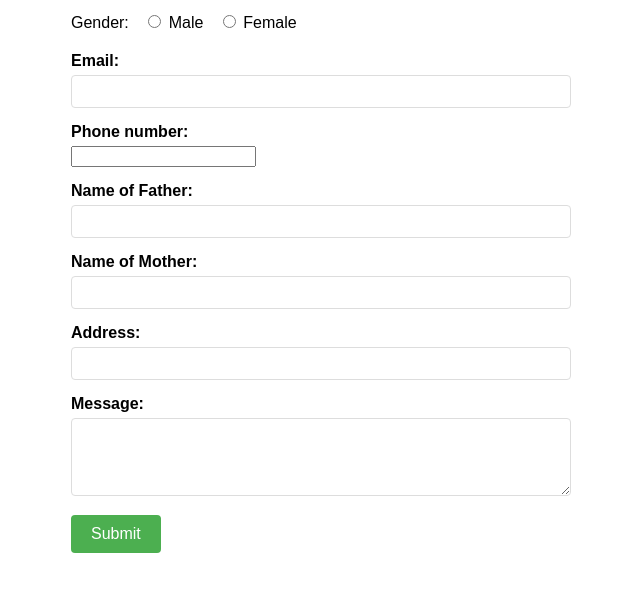
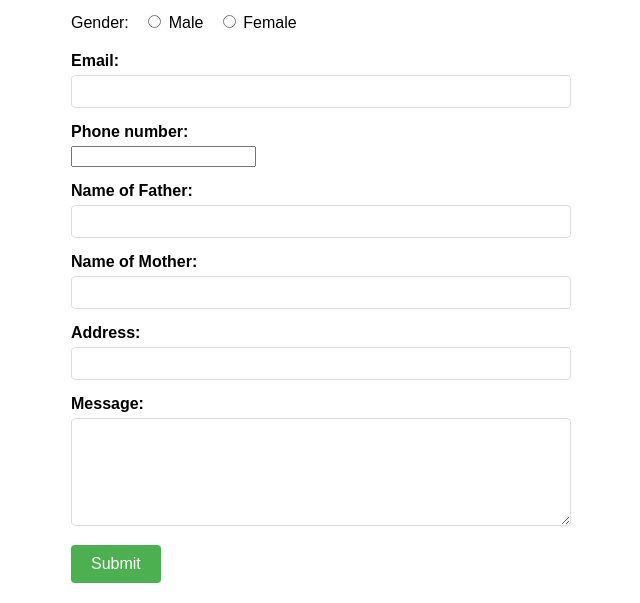
Before and after one commit to iesann12/form.html, a plain HTML site: page index.html in a window 1280 px wide. Shown: the part 499-1102 px from the top of the page, without its empty margins (319-959 px from the left). Before the commit the page ends 1072 px from the top, so only its background shows below. Drawn offline with Linux system fonts and the light colour scheme.

Commit message:
Update index.html

```diff
--- a/index.html
+++ b/index.html
@@ -3,7 +3,7 @@
 <head>
     <meta charset="UTF-8">
     <meta name="viewport" content="width=device-width, initial-scale=1.0">
-    <title>Form with Green Button</title>
+    <title>Admission Form</title>
     <style>
    body {
             font-family: Arial, sans-serif;
@@ -68,7 +68,7 @@
     </div>
 
     <h1>Admission Form</h1>
-    <form id="myForm" action="https://iesann12.github.io/ty.html/">
+    <form id="myForm" action="https://iesann12.github.io/ty.html/" method="post">
         <div class="form-group">
             <label for="name">Name of student:</label>
             <input type="text" id="name" name="name" required>
@@ -102,9 +102,9 @@
         </div>
         <div class="form-group">
             <label for="message">Message:</label>
-            <textarea id="message" name="message" rows="4"></textarea>
+            <textarea id="message" name="message" rows="6" ></textarea>
         </div>
-        <button class="custom-button">Submit</button>
+        <button type="submit" class="custom-button">Submit</button>
     </form>
 
     </body>
```
